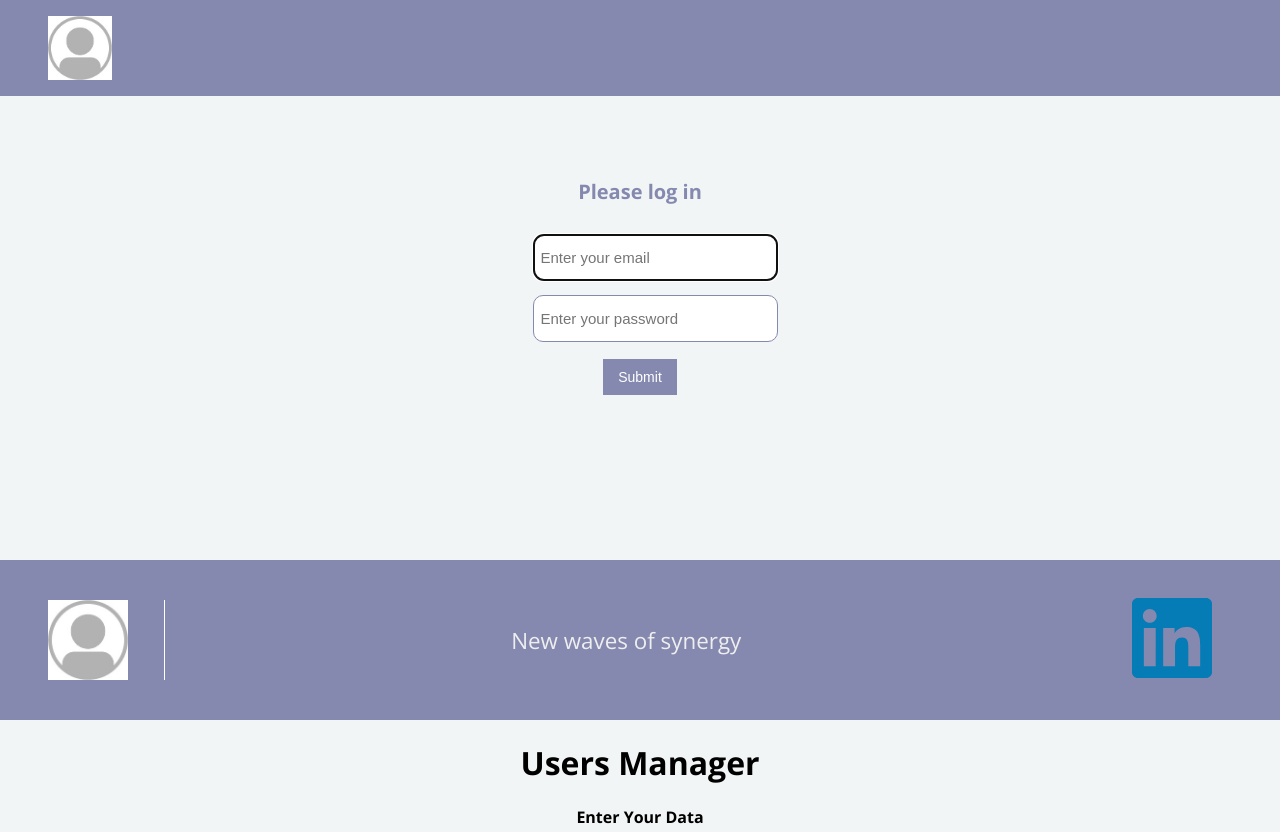
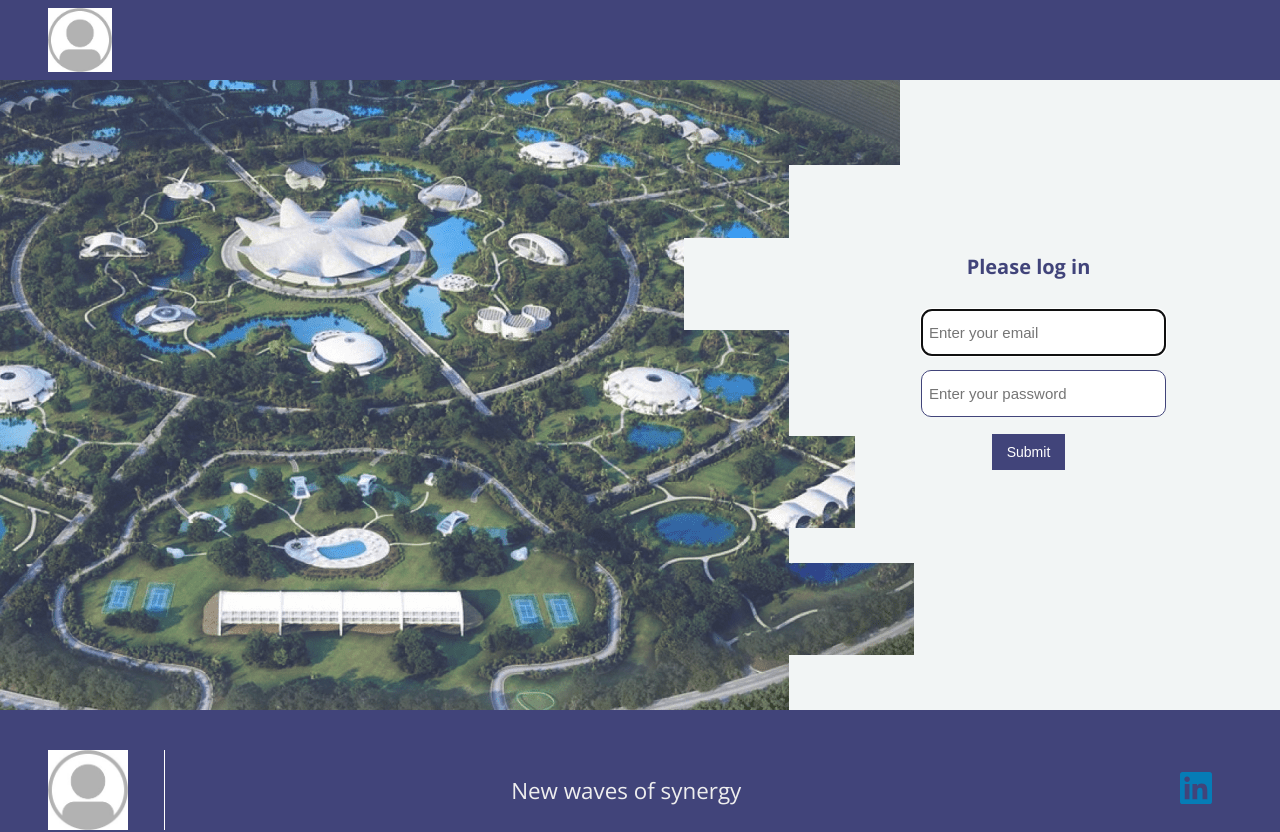
Before and after one commit to NadiaVoloshyna/webapp-front-react, a React (Create React App) app: page / in a window 1280 px wide. Shown: the top 832 px of the page. Built offline with nearby package versions, Linux system fonts and the light colour scheme.

Commit message:
created loginPage

```diff
--- a/src/components/App.js
+++ b/src/components/App.js
@@ -3,7 +3,8 @@ import './App.css';
 import Layout from './Layout/Layout';
 import UserPage from '../components/UserPage/UserPage';
 import RegisterForm from '../components/SignUp/RegisterForm';
-import LoginForm from '../components/LogIn/LoginForm';
+//import LoginForm from '../components/LogIn/LoginForm';
+import LoginPage from './LogIn/LoginPage';
 import UserUpdateForm from './UserUpdateForm/UserUpdateForm';
 class App extends Component {
 
@@ -12,11 +13,10 @@ class App extends Component {
     return (
     <div className="App">
       <Layout>
-        <LoginForm />
+        <LoginPage />
       </Layout>
       <h1>Users Manager</h1>
       <RegisterForm />
-
       <UserUpdateForm />
       <UserPage />
       <br />
--- a/src/components/Layout/Footer.css
+++ b/src/components/Layout/Footer.css
@@ -2,7 +2,7 @@
     z-index: 50;
     height: 10rem;
     padding: 0 3rem;
-    background-color: #8588af;
+    background-color: #41447a;
     display: flex;
     justify-content: space-between;
     align-items: center;
@@ -38,7 +38,7 @@ p {
 }
 .Img {
     margin: 0 20px;
-    height: 5rem;
+    height: 2rem;
 }
 .Img:hover {
     filter: brightness(200%);
--- a/src/components/Layout/Header.css
+++ b/src/components/Layout/Header.css
@@ -5,9 +5,9 @@
   left: 0;
   width: 100%;
   min-width: 100vw;
-  height: 6rem;
+  height: 5rem;
   padding: 0 3rem;
-  background-color: #8588af;
+  background-color: #41447a;
   display: flex;
   justify-content: space-between;
   align-items: center;
--- a/src/components/Layout/Layout.css
+++ b/src/components/Layout/Layout.css
@@ -1,7 +1,4 @@
 .Layout {
-    width: 100%;
-    max-width: 100vw;
-    min-height: calc(100vh - 15rem);
     display: flex;
     justify-content: center;
     align-items: center;
--- a/src/components/LogIn/LoginForm.css
+++ b/src/components/LogIn/LoginForm.css
@@ -4,12 +4,12 @@
     position: relative;
 } */
 .LoginText {
-    color: #8588af;
+    color: #41447a;
     font-size: 20px;
     margin-bottom: auto;
 }
 .LoginInput {
-    border: 1px solid #8588af;
+    border: 1px solid #41447a;
     border-radius: 10px;
     height: 33px;
     padding: 6px 7px;
@@ -23,13 +23,13 @@
     font-weight: 300;
     font-size: 14px;
     border: none;
-    background: #8588af;
+    background: #41447a;
     color: #fff;
     padding: 10px 15px;
     margin-top: 10px;
     cursor: pointer;
 }
 .Response {
-    color: #8588af;
+    color: #41447a;
     font-size: 14px;
 }
--- /dev/null
+++ b/src/components/LogIn/LoginPage.css
@@ -0,0 +1,8 @@
+.Wrapper {
+    width: 100%;
+    display: flex;
+    align-items: center;
+  }
+  .Banner {
+     margin-bottom: -5px;
+  }
--- /dev/null
+++ b/src/components/LogIn/LoginPage.js
@@ -0,0 +1,22 @@
+import React, { Component } from 'react';
+import LoginForm from './LoginForm';
+import './LoginPage.css';
+import banner from '../../assets/withoutLogo.png';
+
+
+class LoginPage extends Component {
+    render() {
+        return (
+          <div className="Wrapper">
+            <div className="BannerWrap">
+              <img className="Banner" src={banner} alt="banner"/>
+            </div>
+            <div className="FormWrap">
+              <LoginForm />
+            </div>
+          </div>
+        );
+      }
+}
+
+export default LoginPage;
```
Also changed, not shown: src/assets/withoutLogo.png (added), 1 other file (tests, documents, lock files or other folders).
